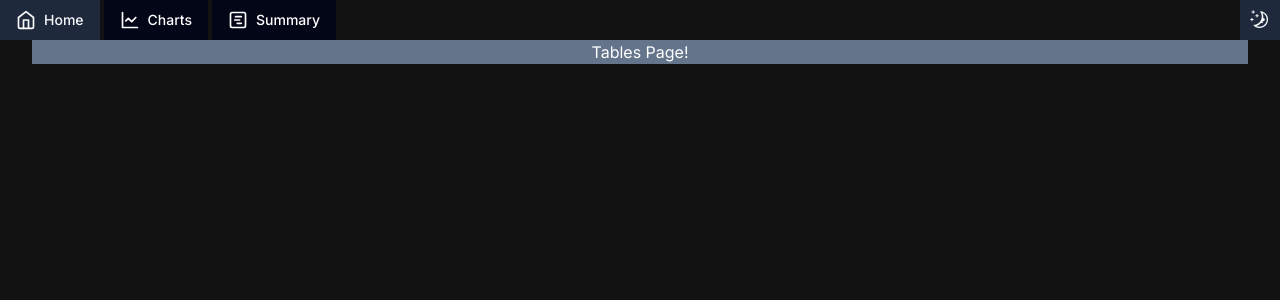
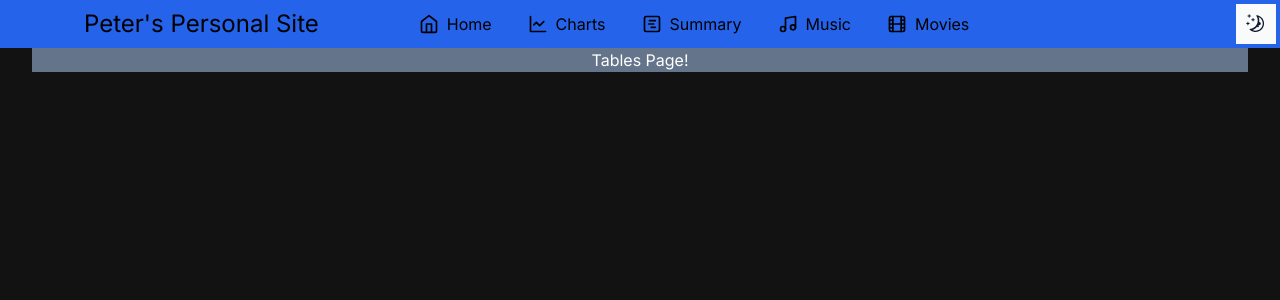
Before and after one commit to KroegerP/bookkeeping-project, a Next.js app in the folder client/: page /tables in a window 1280 px wide. Shown: the top 300 px of the page. Built offline with nearby package versions, Linux system fonts and the light colour scheme.

Commit message:
refactor(client): nav bar styling

```diff
--- a/client/components/NavigationBar/index.tsx
+++ b/client/components/NavigationBar/index.tsx
@@ -1,18 +1,23 @@
-import { GanttChartSquare, Home, LineChart } from "lucide-react";
+import { Film, GanttChartSquare, Home, LineChart, Music } from "lucide-react";
 import Link from "next/link";
 
 import { ThemeToggle } from "../ThemeToggle";
-import { NavigationMenu, NavigationMenuItem, NavigationMenuLink, NavigationMenuList, navigationMenuTriggerStyle } from "../ui/navigationMenu";
+import { NavigationMenu, NavigationMenuItem, NavigationMenuLink, NavigationMenuList } from "../ui/navigationMenu";
 
 
+
+const navItemClass = "transition-colors flex items-center gap-2 hover:bg-blue-500 py-2 px-4";
 
 export function NaviagationBar() {
   return (
     <NavigationMenu>
-      <NavigationMenuList className="w-screen justify-start">
+      <NavigationMenuList className="w-screen justify-start p-1 bg-blue-600 text-white dark:text-black">
+        <h1 className="mx-20 text-2xl">
+          Peter&apos;s Personal Site
+        </h1>
         <NavigationMenuItem>
-          <Link href={"/"} legacyBehavior passHref className="flex gap-2">
-            <NavigationMenuLink className={navigationMenuTriggerStyle()}>
+          <Link href={"/"} legacyBehavior passHref >
+            <NavigationMenuLink className={navItemClass}>
               <Home size="20"/>
               Home
             </NavigationMenuLink>
@@ -20,7 +25,7 @@ export function NaviagationBar() {
         </NavigationMenuItem>
         <NavigationMenuItem>
           <Link href={"/charts"} legacyBehavior passHref className="flex gap-2">
-            <NavigationMenuLink className={navigationMenuTriggerStyle()}>
+            <NavigationMenuLink className={navItemClass}>
               <LineChart size="20" />
               Charts
             </NavigationMenuLink>
@@ -28,13 +33,29 @@ export function NaviagationBar() {
         </NavigationMenuItem>
         <NavigationMenuItem>
           <Link href={"/summary"} legacyBehavior passHref className="flex gap-2">
-            <NavigationMenuLink className={navigationMenuTriggerStyle()}>
+            <NavigationMenuLink className={navItemClass}>
               <GanttChartSquare size="20"/>
               Summary
             </NavigationMenuLink>
           </Link>
         </NavigationMenuItem>
-        <NavigationMenuItem className="absolute right-0">
+        <NavigationMenuItem>
+          <Link href={"/music"} legacyBehavior passHref className="flex gap-2">
+            <NavigationMenuLink className={navItemClass}>
+              <Music size="20"/>
+              Music
+            </NavigationMenuLink>
+          </Link>
+        </NavigationMenuItem>
+        <NavigationMenuItem>
+          <Link href={"/movies"} legacyBehavior passHref className="flex gap-2">
+            <NavigationMenuLink className={navItemClass}>
+              <Film size="20"/>
+              Movies
+            </NavigationMenuLink>
+          </Link>
+        </NavigationMenuItem>
+        <NavigationMenuItem className="absolute right-1">
           <ThemeToggle />
         </NavigationMenuItem>
       </NavigationMenuList>
--- a/client/components/ThemeToggle/index.tsx
+++ b/client/components/ThemeToggle/index.tsx
@@ -18,7 +18,7 @@ export function ThemeToggle() {
   return (
     <DropdownMenu>
       <DropdownMenuTrigger asChild>
-        <Button variant="defaultDark" size="icon">
+        <Button variant="default" size="icon">
           <SunIcon className="h-[1.2rem] w-[1.2rem] rotate-0 scale-100 transition-all dark:-rotate-90 dark:scale-0" />
           <MoonIcon className="absolute h-[1.2rem] w-[1.2rem] rotate-90 scale-0 transition-all dark:rotate-0 dark:scale-100" />
           <span className="sr-only">Toggle theme</span>
```
